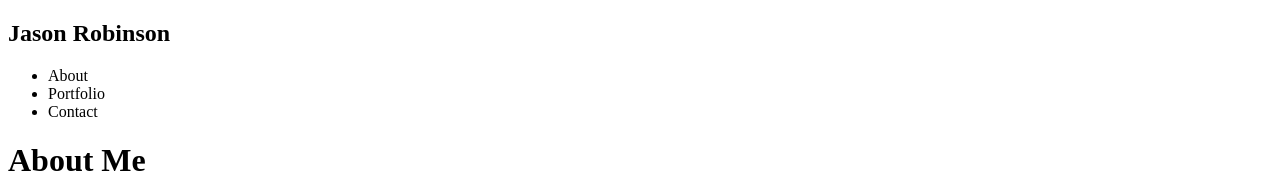
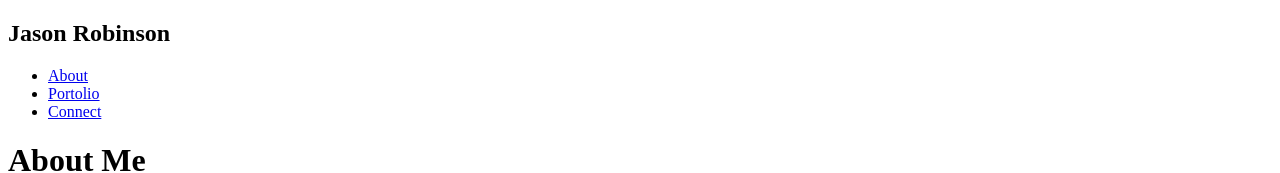
Before and after one commit to JasonRobnson/Basic-Portfolio, a plain HTML site: page index.html in a window 1280 px wide. Shown: the top 173 px of the page. Drawn offline with Linux system fonts and the light colour scheme.

Commit message:
added a tags for Nav

```diff
--- a/index.html
+++ b/index.html
@@ -4,16 +4,16 @@
     <meta charset="UTF-8">
     <meta name="viewport" content="width=device-width, initial-scale=1.0">
     <meta http-equiv="X-UA-Compatible" content="ie=edge">
-    <title>Basic-Portfolio</title>
+    <title>Index</title>
 
 </head>
 <body>
         <nav>
                 <h1>Jason Robinson</h1>
                     <ul>
-                        <li>About</li>
-                        <li>Portfolio</li>
-                        <li>Contact</li>
+                            <li><a href="#">About</a></li>
+                            <li><a href="url">Portolio</a></li>
+                            <li><a href="url">Connect</a></li>
                     </ul>
             </nav>
     <main>
```
